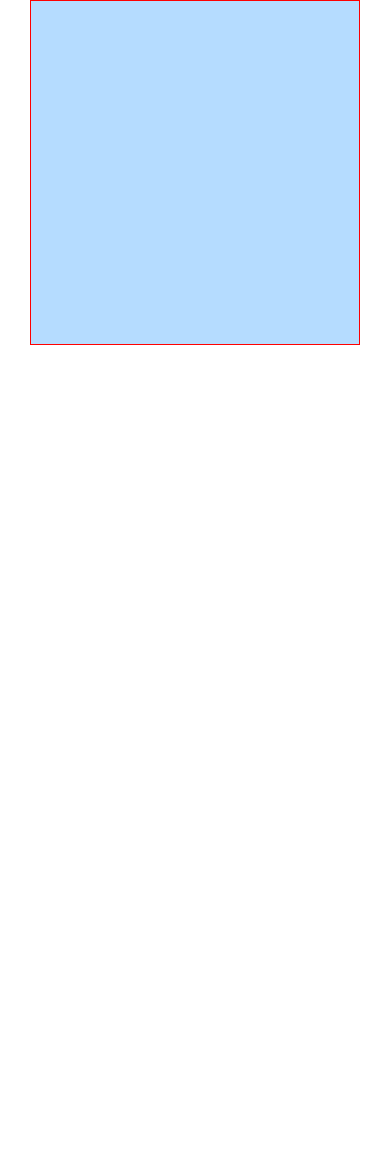
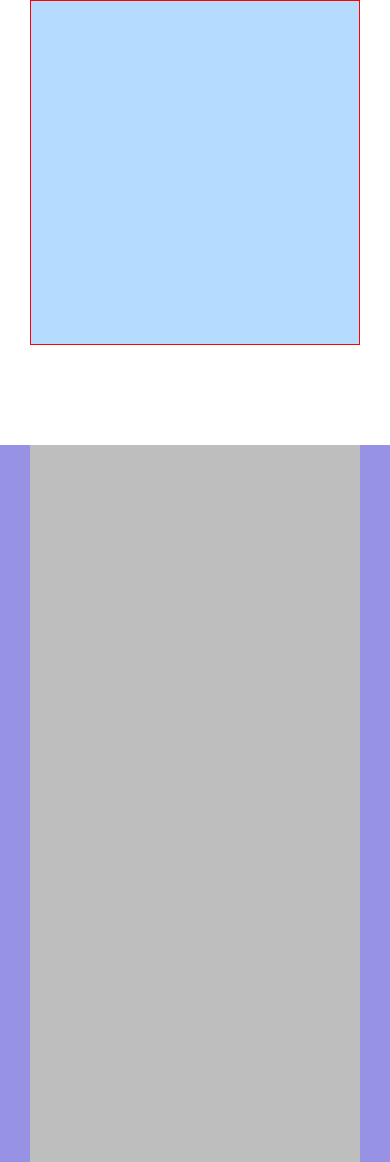
Before and after one commit to vitodursopettersson/htmlcss-responsive-layout, a plain HTML site: page index.html in a window 390 px wide. Shown: the part 1602-2764 px from the top of the page. Before the commit the page ends 2047 px from the top, so only its background shows below. Drawn offline with Linux system fonts and the light colour scheme.

Commit message:
feat: layout strategic planning

```diff
--- a/css/debug.css
+++ b/css/debug.css
@@ -31,3 +31,13 @@ Debug
     height: 345px;
     border: 1px solid red;
 }
+
+/* Strategic Planning */
+
+.column {
+    height: 724px;
+}
+
+.column-group :first-child {
+    background-color: rgb(190, 190, 190);
+}
--- a/css/style.css
+++ b/css/style.css
@@ -34,9 +34,27 @@ Common
 **************
 */
 
+
+
 .container {
     max-width: 1140px;
     margin: 0 auto;
+}
+
+.column-group {
+    display: flex;
+}
+
+.column {
+    width: 50%;
+}
+
+.column--small {
+    width: 40%;
+}
+
+.column--big {
+    width: 60%;
 }
 
 /*
@@ -67,6 +85,14 @@ Main
 --------------
 */
 
+/* Section */
+
+section {}
+
+.section--alt {
+    background-color: var(--main-color);
+}
+
 /* Common Card Layout*/
 
 .card--group {
@@ -93,7 +119,7 @@ Main
     background-color: var(--snd-alt-color);
 }
 
-
+/* Strategic Planning */
 
 
 
@@ -110,6 +136,14 @@ Responsive
     /* Common */
     .container {
         margin: 0px 30px;
+    }
+
+    .column-group {
+        flex-wrap: wrap;
+    }
+
+    .column {
+        width: 100%;
     }
 
     /* Header */
--- a/index.html
+++ b/index.html
@@ -57,6 +57,24 @@
                 </div>
             </div>
         </section>
+
+        <!-- Strategic Planning -->
+        <section class="section--alt">
+            <div class="container column-group">
+                <div class="column">
+
+                </div>
+                <div class="column">
+
+                </div>
+            </div>
+        </section>
+
+        <!-- Testimonials -->
+        <section>
+
+        </section>
+
     </main>
 </body>
 
```
